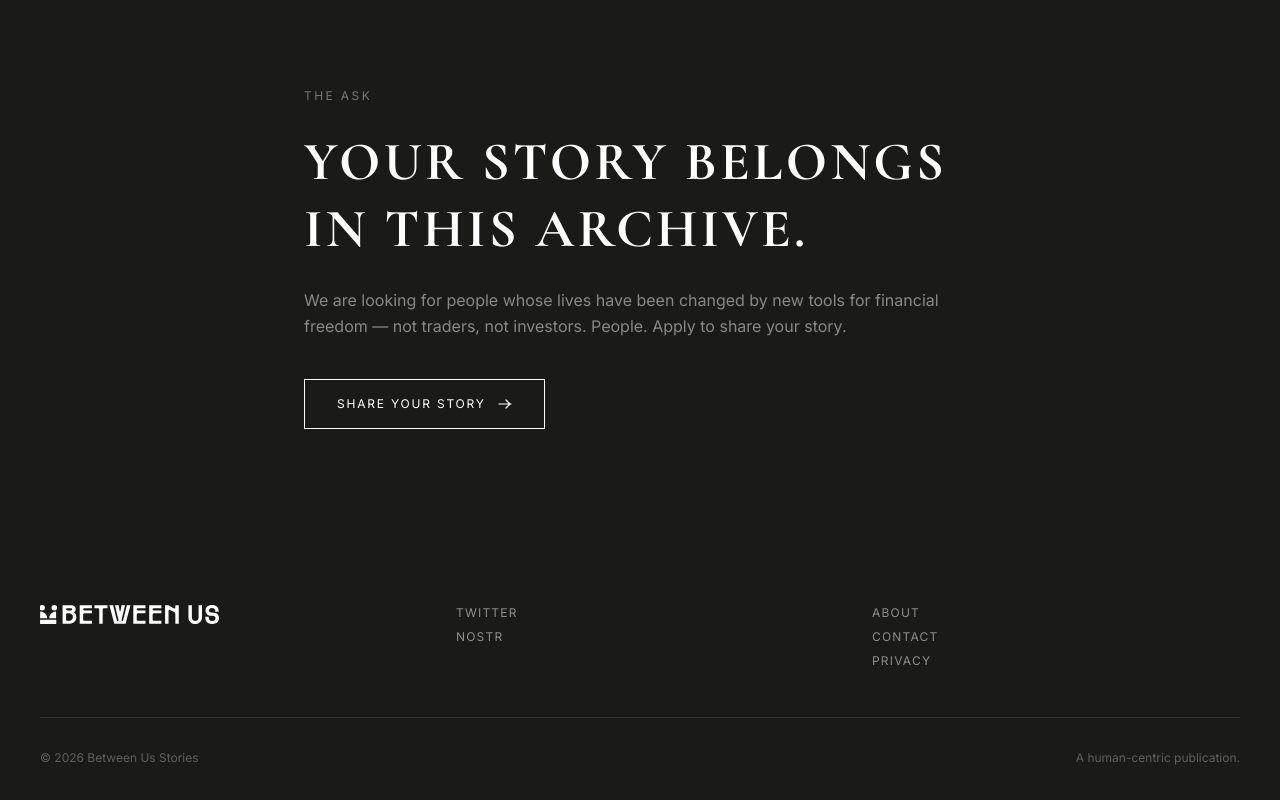
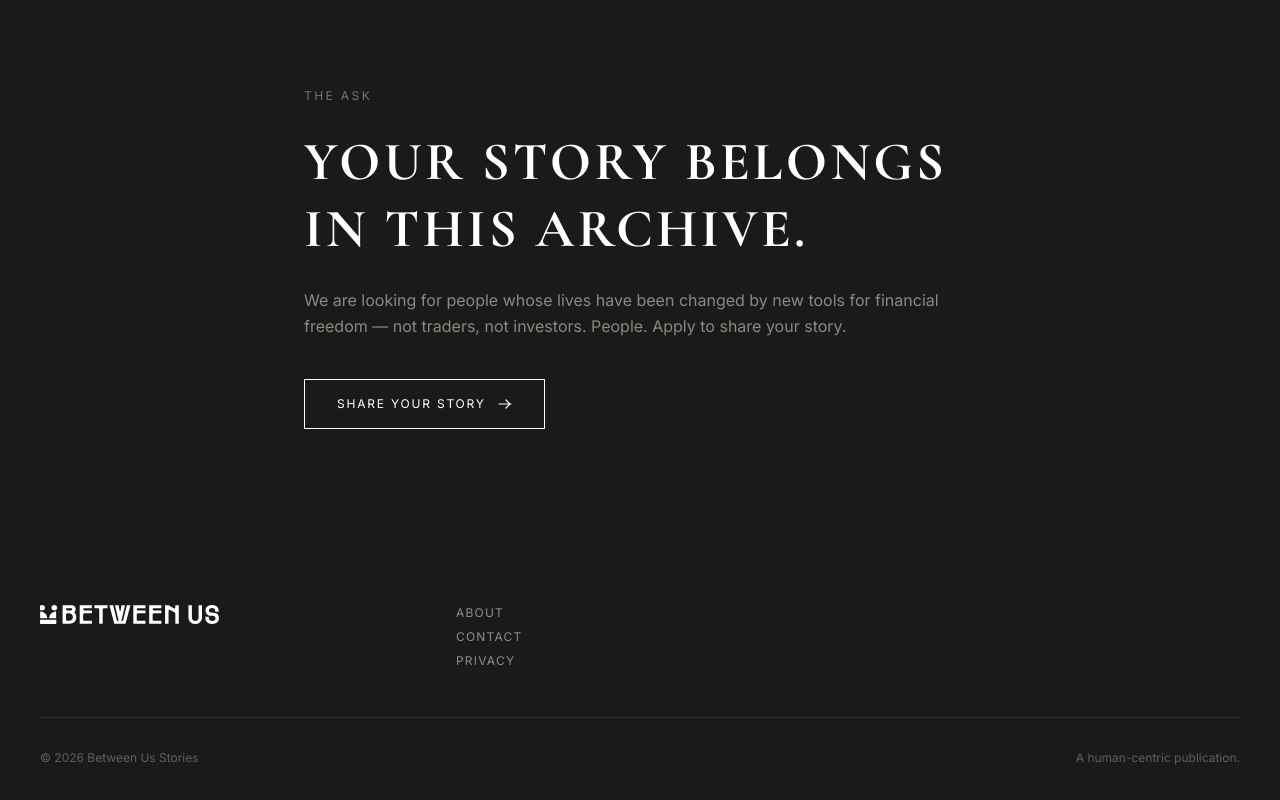
Before and after one commit to mouxdesign/BetweenUs, a Next.js app: page / in a window 1280 px wide. Shown: the part 2386-3186 px from the top of the page. Built offline with nearby package versions, Linux system fonts and the light colour scheme; no server answers; a web font is replaced by a local one.

Commit message:
Remove Twitter and Nostr social links from footer

```diff
--- a/components/Footer.tsx
+++ b/components/Footer.tsx
@@ -12,12 +12,6 @@ export default function Footer() {
             <Link href="/">
               <Image src="/images/logo.svg" alt="Between Us" width={179} height={19} className="invert" />
             </Link>
-          </div>
-
-          {/* Social */}
-          <div className="space-y-2">
-            <a href="#" className="block text-xs uppercase tracking-widest text-white/50 hover:text-white transition-colors">Twitter</a>
-            <a href="#" className="block text-xs uppercase tracking-widest text-white/50 hover:text-white transition-colors">Nostr</a>
           </div>
 
           {/* Nav */}
```
